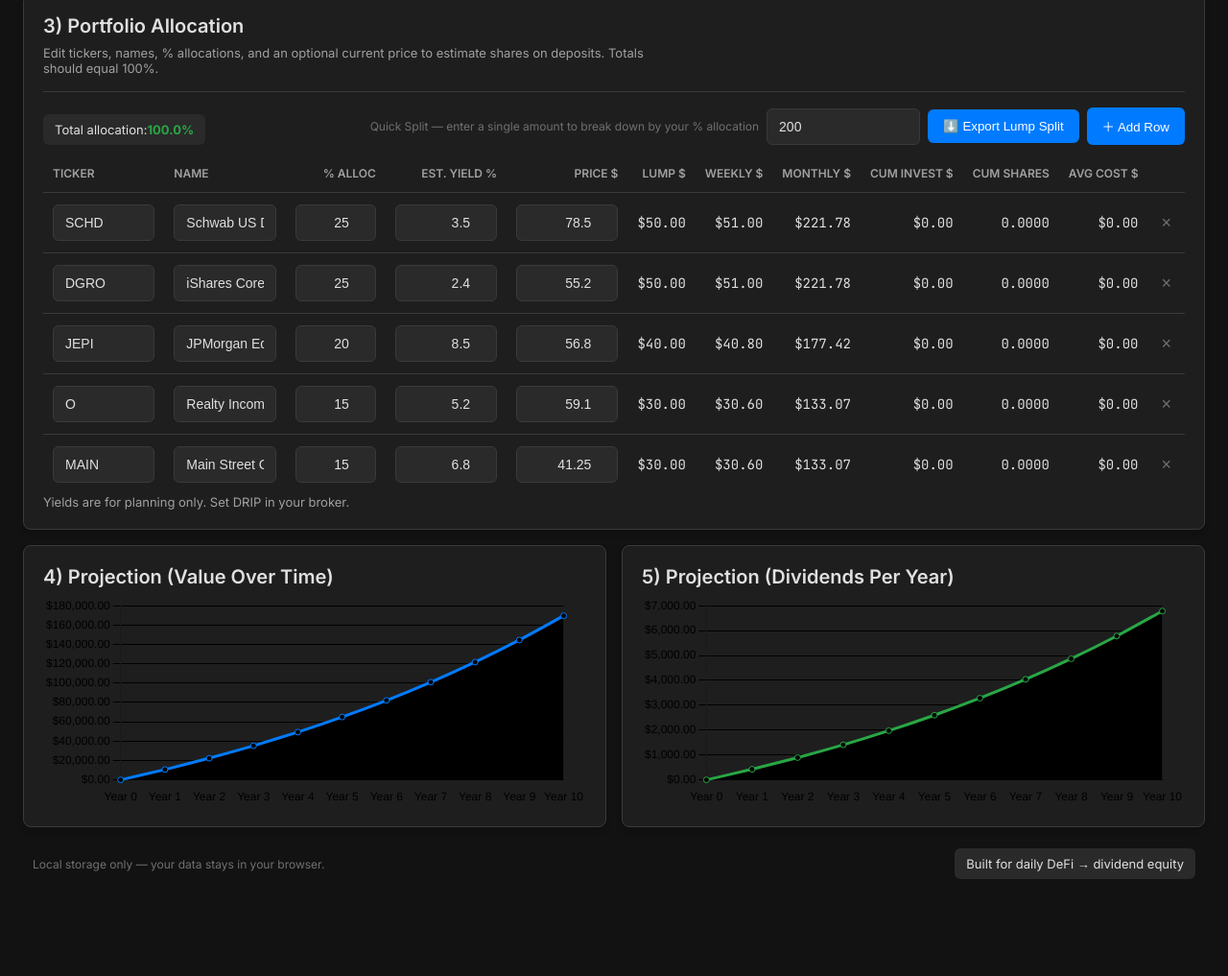
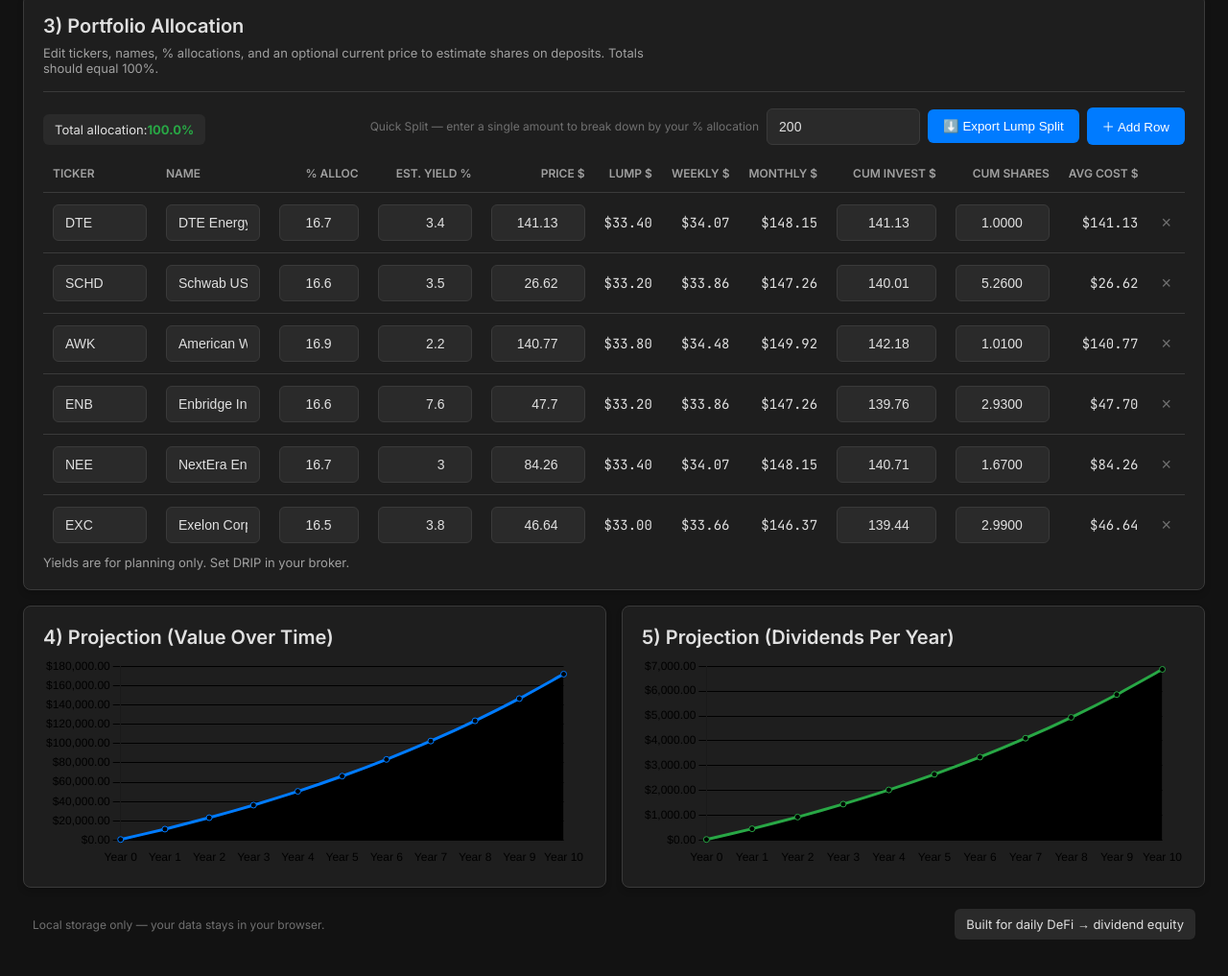
Before and after one commit to servicecoinrwb/DEFI-STOCK-PLANNER, a plain HTML site: page index.html in a window 1280 px wide. Shown: the part 1565-2582 px from the top of the page at 96% size. Before the commit the page ends 2545 px from the top, so only its background shows below. Drawn offline with nearby package versions, Linux system fonts and the light colour scheme.

Commit message:
Update index.html

```diff
--- a/index.html
+++ b/index.html
@@ -520,11 +520,12 @@
 
             // --- DATA & STATE MANAGEMENT ---
             const defaultAllocations = [
-                { ticker: 'SCHD', name: 'Schwab US Dividend Equity ETF', pct: 25, yield: 3.5, price: 78.50, invested: 0, shares: 0 },
-                { ticker: 'DGRO', name: 'iShares Core Dividend Growth ETF', pct: 25, yield: 2.4, price: 55.20, invested: 0, shares: 0 },
-                { ticker: 'JEPI', name: 'JPMorgan Equity Premium Income ETF', pct: 20, yield: 8.5, price: 56.80, invested: 0, shares: 0 },
-                { ticker: 'O', name: 'Realty Income Corp', pct: 15, yield: 5.2, price: 59.10, invested: 0, shares: 0 },
-                { ticker: 'MAIN', name: 'Main Street Capital', pct: 15, yield: 6.8, price: 41.25, invested: 0, shares: 0 },
+                { ticker: 'DTE', name: 'DTE Energy Co.', pct: 16.7, yield: 3.4, price: 141.13, invested: 141.13, shares: 1.00 },
+                { ticker: 'SCHD', name: 'Schwab US Dividend ETF', pct: 16.6, yield: 3.5, price: 26.62, invested: 140.01, shares: 5.26 },
+                { ticker: 'AWK', name: 'American Water Works', pct: 16.9, yield: 2.2, price: 140.77, invested: 142.18, shares: 1.01 },
+                { ticker: 'ENB', name: 'Enbridge Inc.', pct: 16.6, yield: 7.6, price: 47.70, invested: 139.76, shares: 2.93 },
+                { ticker: 'NEE', name: 'NextEra Energy', pct: 16.7, yield: 3.0, price: 84.26, invested: 140.71, shares: 1.67 },
+                { ticker: 'EXC', name: 'Exelon Corp.', pct: 16.5, yield: 3.8, price: 46.64, invested: 139.44, shares: 2.99 },
             ];
 
             // --- HELPER FUNCTIONS ---
@@ -551,8 +552,8 @@
                         pct: parseFloat(row.querySelector('.pct').value) || 0,
                         yield: parseFloat(row.querySelector('.yield').value) || 0,
                         price: parseFloat(row.querySelector('.price').value) || 0,
-                        invested: parseFloat(row.dataset.invested) || 0,
-                        shares: parseFloat(row.dataset.shares) || 0,
+                        invested: parseFloat(row.querySelector('.cum-invested').value) || 0,
+                        shares: parseFloat(row.querySelector('.cum-shares').value) || 0,
                     });
                 });
 
@@ -609,9 +610,6 @@
                 const tr = document.createElement('tr');
                 const { ticker = '', name = '', pct = 0, yield: rowYield = 0, price = 0, invested = 0, shares = 0 } = data;
 
-                tr.dataset.invested = invested;
-                tr.dataset.shares = shares;
-
                 tr.innerHTML = `
                     <td><input type="text" class="input ticker" value="${ticker.toUpperCase()}"></td>
                     <td><input type="text" class="input name" value="${name}"></td>
@@ -621,8 +619,8 @@
                     <td class="right mono lump-split">$0.00</td>
                     <td class="right mono weekly-split">$0.00</td>
                     <td class="right mono monthly-split">$0.00</td>
-                    <td class="right mono cum-invested">$0.00</td>
-                    <td class="right mono cum-shares">0.00</td>
+                    <td><input type="number" class="input right cum-invested" value="${invested.toFixed(2)}" step="0.01" min="0"></td>
+                    <td><input type="number" class="input right cum-shares" value="${shares.toFixed(4)}" step="0.0001" min="0"></td>
                     <td class="right mono avg-cost">$0.00</td>
                     <td><button class="btn-delete">×</button></td>
                 `;
@@ -634,9 +632,14 @@
                     calculate();
                 });
                 tr.querySelectorAll('input').forEach(input => {
-                    input.addEventListener('input', debouncedCalculate);
+                    input.addEventListener('input', () => {
+                        if (input.classList.contains('cum-invested') || input.classList.contains('cum-shares')) {
+                           updateAvgCost(tr);
+                        }
+                        debouncedCalculate();
+                    });
                 });
-                updateRowCumulative(tr);
+                updateAvgCost(tr);
             }
 
             function updateTotalPct() {
@@ -647,11 +650,9 @@
                 dom.totalPct.classList.toggle('up', total.toFixed(1) == 100.0);
             }
 
-            function updateRowCumulative(row) {
-                const invested = parseFloat(row.dataset.invested) || 0;
-                const shares = parseFloat(row.dataset.shares) || 0;
-                row.querySelector('.cum-invested').textContent = formatCurrency(invested);
-                row.querySelector('.cum-shares').textContent = formatNumber(shares, 4);
+            function updateAvgCost(row) {
+                const invested = parseFloat(row.querySelector('.cum-invested').value) || 0;
+                const shares = parseFloat(row.querySelector('.cum-shares').value) || 0;
                 row.querySelector('.avg-cost').textContent = formatCurrency(shares > 0 ? invested / shares : 0);
             }
 
@@ -667,10 +668,16 @@
                     const depositForTicker = amount * pct;
                     const sharesBought = price > 0 ? depositForTicker / price : 0;
 
-                    row.dataset.invested = (parseFloat(row.dataset.invested) || 0) + depositForTicker;
-                    row.dataset.shares = (parseFloat(row.dataset.shares) || 0) + sharesBought;
+                    const investedInput = row.querySelector('.cum-invested');
+                    const sharesInput = row.querySelector('.cum-shares');
 
-                    updateRowCumulative(row);
+                    const currentInvested = parseFloat(investedInput.value) || 0;
+                    const currentShares = parseFloat(sharesInput.value) || 0;
+
+                    investedInput.value = (currentInvested + depositForTicker).toFixed(2);
+                    sharesInput.value = (currentShares + sharesBought).toFixed(4);
+
+                    updateAvgCost(row);
                 });
 
                 dom.depAmount.value = '';
@@ -680,9 +687,9 @@
             function clearDeposits() {
                 if (window.confirm('Are you sure you want to clear all cumulative deposit data? This cannot be undone.')) {
                      dom.tbody.querySelectorAll('tr').forEach(row => {
-                        row.dataset.invested = 0;
-                        row.dataset.shares = 0;
-                        updateRowCumulative(row);
+                        row.querySelector('.cum-invested').value = '0.00';
+                        row.querySelector('.cum-shares').value = '0.0000';
+                        updateAvgCost(row);
                     });
                     calculate();
                 }
@@ -797,7 +804,7 @@
                 // Update Summary Card
                 let totalInvested = 0;
                 dom.tbody.querySelectorAll('tr').forEach(row => {
-                    totalInvested += parseFloat(row.dataset.invested) || 0;
+                    totalInvested += parseFloat(row.querySelector('.cum-invested').value) || 0;
                 });
                 const brokerageBalance = getNum(dom.broBalance) + totalInvested;
 
```
